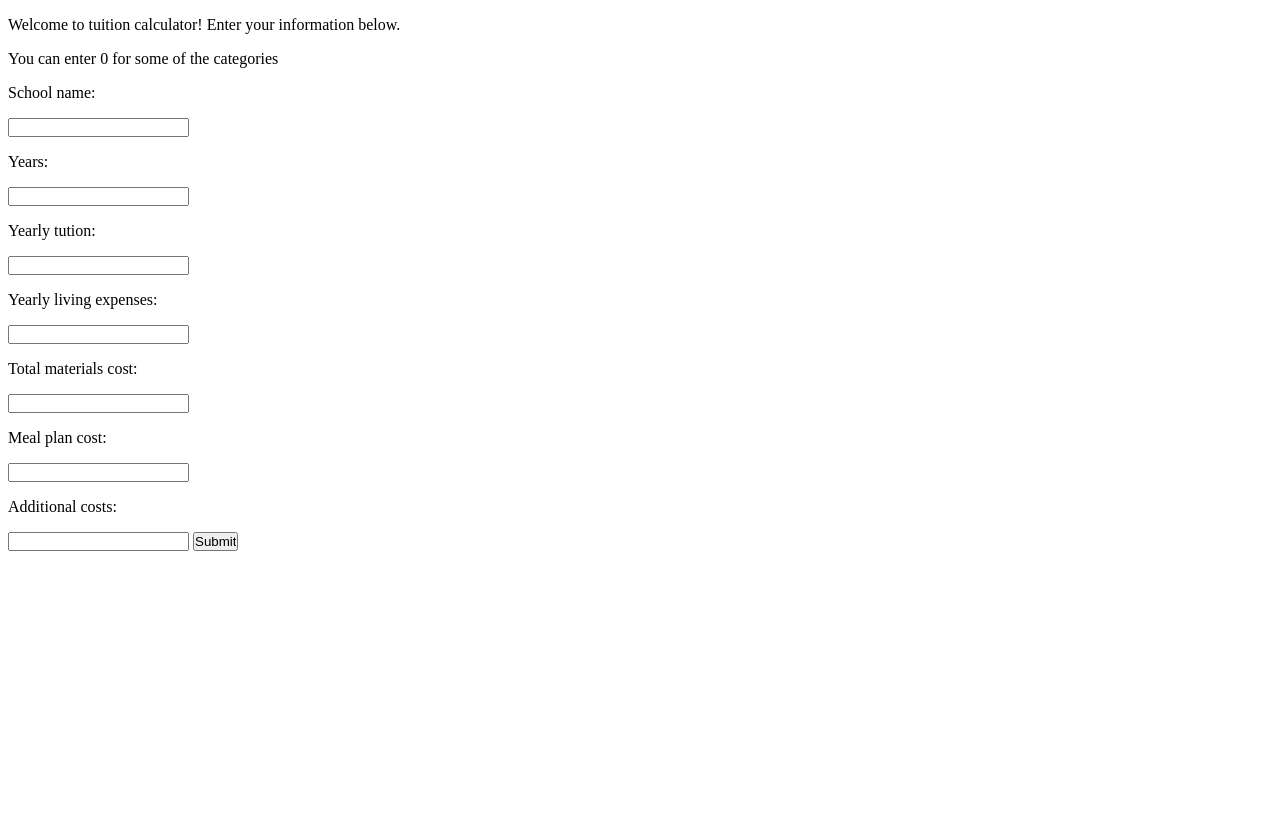
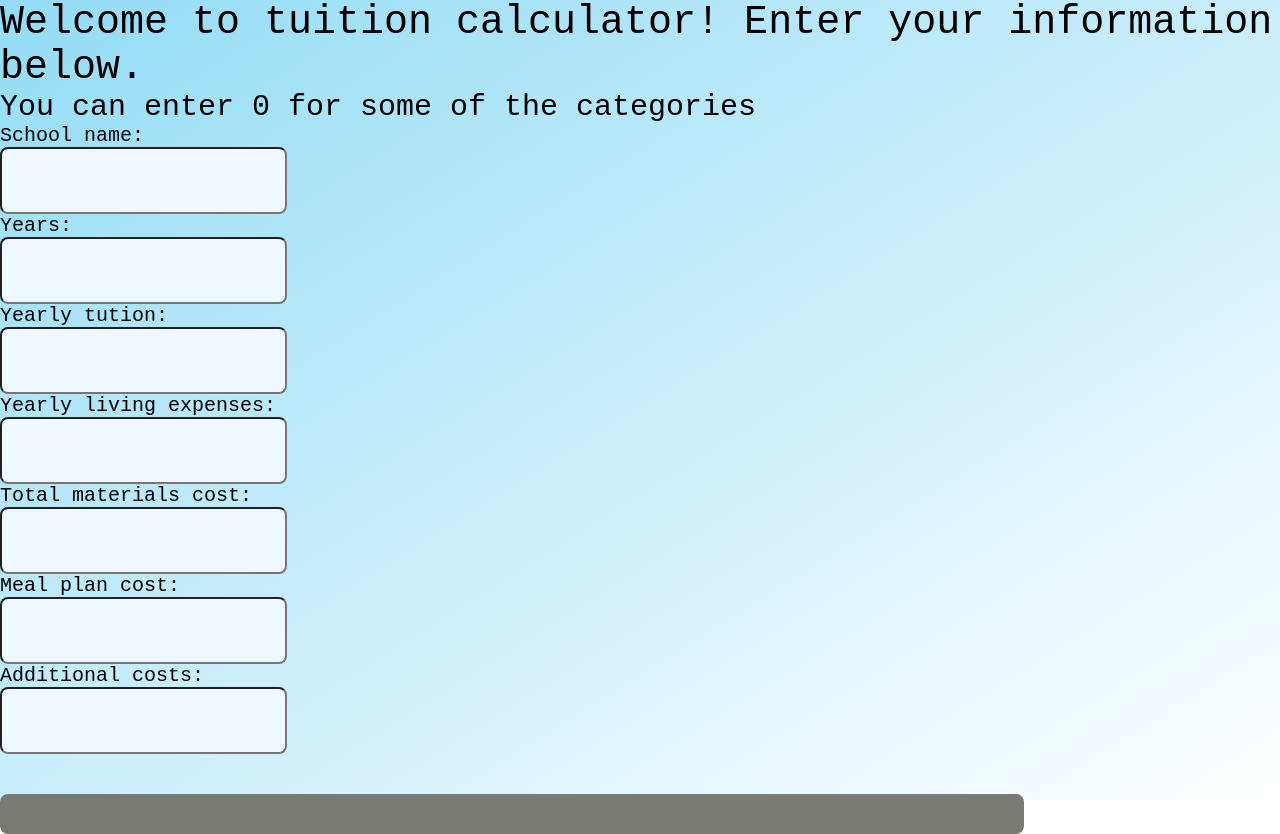
Before and after one commit to cloudec11/NextStepHacks, a plain HTML site: page index.html in a window 1280 px wide. Before the commit the page ends 800 px from the top, so only its background shows below. Drawn offline with Linux system fonts and the light colour scheme.

Commit message:
added css

```diff
--- a/app.js
+++ b/app.js
@@ -1,4 +1,3 @@
-
 function yearlyTuition() {
     var yearlyTuition = parseFloat(document.getElementById("yearly-tuition-cost").value);
     var yearlyLivingExpenses = parseFloat(document.getElementById("yearly-living-expenses").value);
--- a/index.html
+++ b/index.html
@@ -10,8 +10,9 @@
   </head>
   <body>
     <form id="form" onsubmit="return false;">
-      <p>Welcome to tuition calculator! Enter your information below.</p>
-      <p>You can enter 0 for some of the categories</p>
+      <kek>Welcome to tuition calculator! Enter your information below.</kek>
+      <br>
+      <inst>You can enter 0 for some of the categories</inst>
 
       <p>School name:</p>
       <input type="text" id="school-name" />
@@ -33,11 +34,11 @@
 
       <p>Additional costs:</p>
       <input type="number" id="additional-cost" />
-      <input type="submit" onclick="yearlyTuition();" />
+
+      <a type="submit" onclick="yearlyTuition();" />
 
     </form>
 
-    <p id="school-name-disp"></p>
     <p id="total-tuition"></p>
 
   </body>
--- a/style.css
+++ b/style.css
@@ -1,4 +1,49 @@
 * {
+  margin: 0;
+  padding: 10;
+  box-sizing: border-box;
+  font-family: 'Courier New', Courier, monospace;
+  font-size: 20px;
+}
+
+kek {
+  font-family: 'Courier New', Courier, monospace;
+  font-size: 40px;
+  color: black;
+}
+
+inst {
+  font-family: 'Courier New', Courier, monospace;
+  font-size: 30px;
+  color: black;
+}
+
+input {
+  display: block;
+  padding: 20px 15px;
+  background-color: aliceblue;
+  border-radius: 8px;
+  transition: 0.4s;
+}
+
+a {
+  display: block;
+  width: 80%;
+  padding: 20px 15px;
+  background-color: rgb(122, 122, 116);
+  border-radius: 8px;
+  transition: 0.4s;
+  position: relative;
+  top: 5%;
+  height: 5%
+}
+
+form {
   box-sizing: border-box;
   padding: 0;
+  height: 100vh;
+  align-items: center;
+  justify-content: center;
+  color: rgb(0, 0, 0);
+  background-image: linear-gradient(to bottom right, #93dcf5, #FFFFFF);
 }
```
